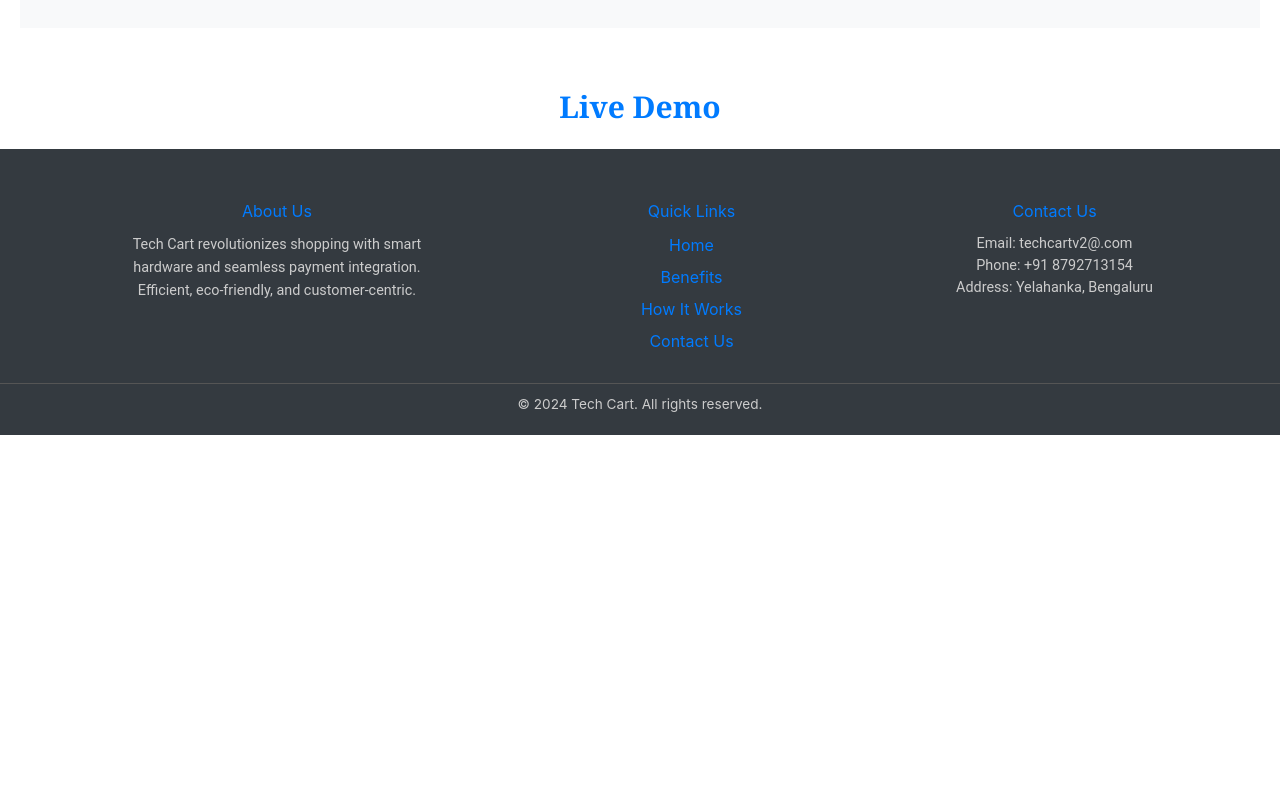
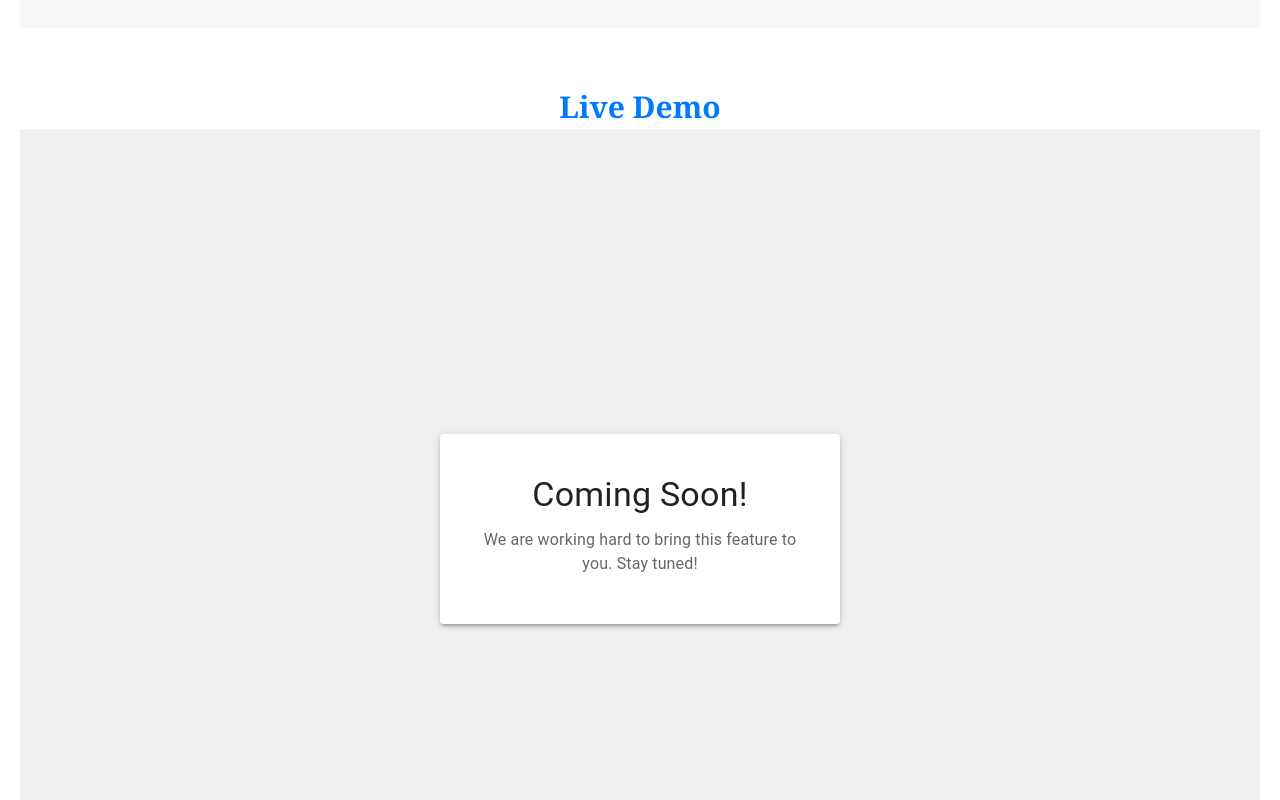
Before and after one commit to Vision-4-Tech/TechCart-Frontend, a React (Create React App) app: page / in a window 1280 px wide. Shown: the part 2220-3020 px from the top of the page. Before the commit the page ends 2655 px from the top, so only its background shows below. Built offline with nearby package versions, Linux system fonts and the light colour scheme.

Commit message:
Live Demo File

```diff
--- /dev/null
+++ b/src/components/LiveDemo.jsx
@@ -0,0 +1,36 @@
+import React from 'react'
+import { Card, CardContent, Typography, Box } from "@mui/material";
+const LiveDemo = () => {
+  return (
+    <Box
+      sx={{
+        display: "flex",
+        justifyContent: "center",
+        alignItems: "center",
+        minHeight: "100vh",
+        backgroundColor: "#f0f0f0",
+      }}
+    >
+      <Card
+        sx={{
+          maxWidth: 400,
+          padding: 3,
+          textAlign: "center",
+          boxShadow: 3,
+          backgroundColor: "#fff",
+        }}
+      >
+        <CardContent>
+          <Typography variant="h4" component="div" gutterBottom>
+            Coming Soon!
+          </Typography>
+          <Typography variant="body1" color="textSecondary">
+            We are working hard to bring this feature to you. Stay tuned!
+          </Typography>
+        </CardContent>
+      </Card>
+    </Box>
+  );
+}
+
+export default LiveDemo
--- a/src/components/NewHome.jsx
+++ b/src/components/NewHome.jsx
@@ -5,6 +5,7 @@ import { Link } from "react-router-dom";
 import Benefits from "../Admin/Benefits";
 import TechWork from "./TechWork";
 import Footer from './Footer'
+import LiveDemo from "./LiveDemo";
 const NewHome = () => {
   return (
     <div style={{ position: "relative", height: "100vh", width: "100%" }}>
@@ -104,6 +105,7 @@ const NewHome = () => {
 
       <div className="details">
         <h2 className="heading" style={{ color: "#007bff",}}>Live Demo</h2>
+        <LiveDemo/>
       </div>
 
 
```
